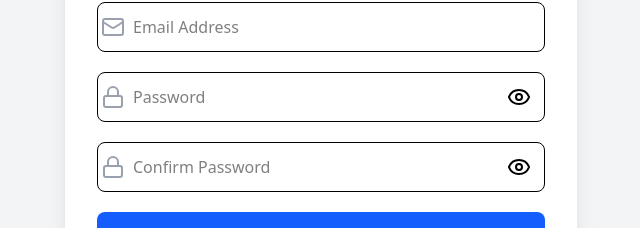
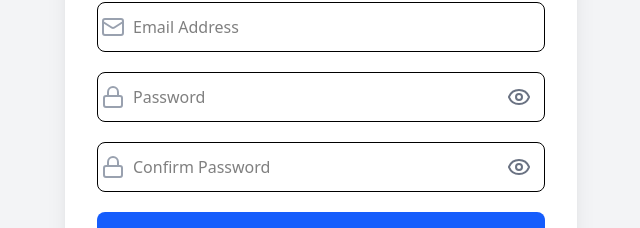
Before and after one commit to ROHANCHOUKSEY/Ecommerce, a React (Vite) app in the folder EcommerceFrontend/: page / in a window 1280 px wide. Shown: the part 292-520 px from the top of the page, without its empty margins (319-959 px from the left). Built offline with nearby package versions, Linux system fonts and the light colour scheme.

Commit message:
Update Ui Of Authentication

```diff
--- a/EcommerceFrontend/src/Component/AuthComponent/NewPassword.jsx
+++ b/EcommerceFrontend/src/Component/AuthComponent/NewPassword.jsx
@@ -82,7 +82,7 @@ const NewPassword = () => {
                             placeholder="New Password"
                             required
                         />
-                        {passwordHide ? <Eye className='w-10 absolute right-0' onClick={handleHidePassword} /> : <EyeOff className='w-10 absolute right-0' onClick={handleHidePassword} />}
+                        {passwordHide ? <Eye className='w-10 absolute right-0 text-gray-500' onClick={handleHidePassword} /> : <EyeOff className='w-10 absolute right-0 text-gray-500' onClick={handleHidePassword} />}
                     </div>
 
                     {loading  ? (<span className="flex items-center justify-center bg-blue-600 py-3 rounded-lg text-white">
--- a/EcommerceFrontend/src/Component/AuthComponent/Registration.jsx
+++ b/EcommerceFrontend/src/Component/AuthComponent/Registration.jsx
@@ -141,7 +141,7 @@ const Registration = () => {
                                 placeholder="Password"
                                 required
                             />
-                            {showPassword ? <Eye className='absolute w-10  right-0 pr-3 flex items-center cursor-pointer' onClick={handleShowPassword} /> : <EyeOff className='absolute w-10 inset-y-3 right-0 pr-3 flex items-center cursor-pointer' onClick={handleShowPassword} />}
+                            {showPassword ? <Eye className='absolute w-10  right-0 pr-3 flex items-center cursor-pointer text-gray-500' onClick={handleShowPassword} /> : <EyeOff className='absolute w-10 inset-y-3 right-0 pr-3 flex items-center cursor-pointer text-gray-500' onClick={handleShowPassword} />}
                         </div>
 
                         <div className='relative flex items-center'>
@@ -155,7 +155,7 @@ const Registration = () => {
                                 placeholder="Confirm Password"
                                 required
                             />
-                            {showConfirmPassword ? <Eye className='absolute w-10 right-0 pr-3 flex items-center cursor-pointer' onClick={handleShowConfirmPassword} /> : <EyeOff className='absolute w-10 right-0 inset-y-3 pr-3 flex items-center cursor-pointer' onClick={handleShowConfirmPassword} />}
+                            {showConfirmPassword ? <Eye className='absolute w-10 right-0 pr-3 flex items-center cursor-pointer text-gray-500' onClick={handleShowConfirmPassword} /> : <EyeOff className='absolute w-10 right-0 inset-y-3 pr-3 flex items-center cursor-pointer text-gray-500' onClick={handleShowConfirmPassword} />}
                         </div>
                         {loading ? (<span className="flex items-center justify-center bg-blue-600 py-3 rounded-lg text-white">
                             <svg className="animate-spin -ml-1 mr-3 h-5 w-5 text-white" xmlns="http://www.w3.org/2000/svg" fill="none" viewBox="0 0 24 24">
--- a/EcommerceFrontend/src/Component/AuthComponent/UserLogin.jsx
+++ b/EcommerceFrontend/src/Component/AuthComponent/UserLogin.jsx
@@ -90,7 +90,7 @@ const UserLogin = () => {
                             placeholder="Password"
                             required
                         />
-                        {passwordHide ? <Eye className='absolute w-10 right-0 pr-3 cursor-pointer' onClick={handlePasswordHide} /> : <EyeOff className='absolute w-10 right-0 pr-3 cursor-pointer' onClick={handlePasswordHide} />}
+                        {passwordHide ? <Eye className='absolute w-10 right-0 pr-3 cursor-pointer text-gray-500' onClick={handlePasswordHide} /> : <EyeOff className='absolute w-10 right-0 pr-3 cursor-pointer text-gray-500' onClick={handlePasswordHide} />}
                     </div>
 
                     {loading ? (
```
Also changed, not shown: EcommerceFrontend/src/Component/AuthComponent/VerifyOtp.jsx (line endings or trailing spaces).
